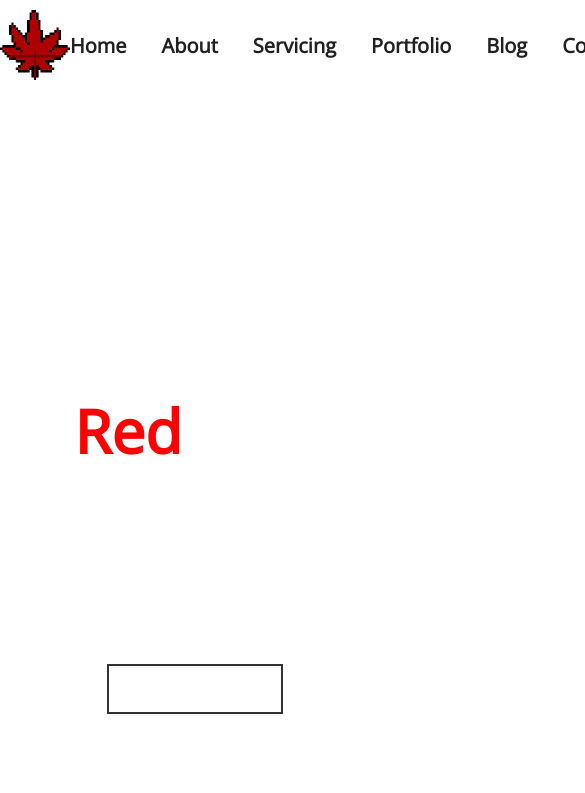
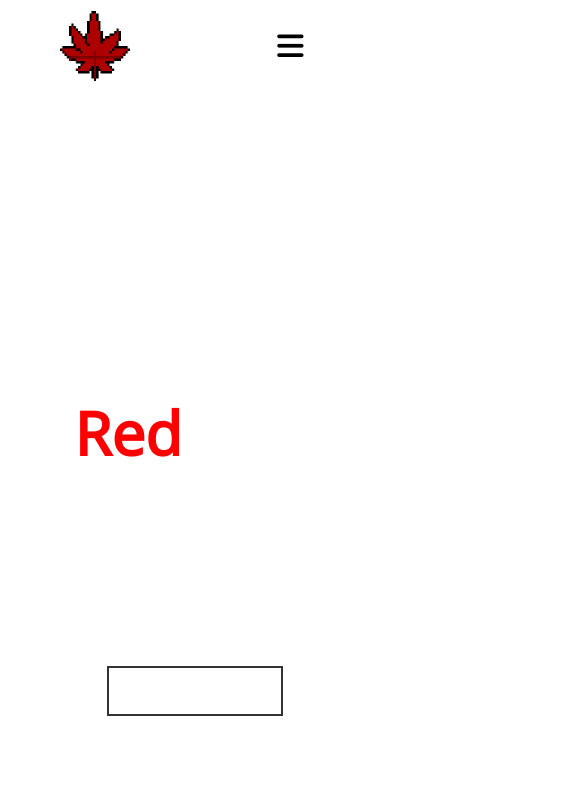
Before and after one commit to Joulence/RedLeaf, a plain HTML site: page index.html in a window 390 px wide. Shown: the top 793 px of the page, 585 px wide, since content can reach past the window. Drawn offline with nearby package versions, Linux system fonts and the light colour scheme.

Commit message:
Add files via upload

```diff
--- a/css/header.css
+++ b/css/header.css
@@ -46,3 +46,80 @@
         -ms-transform: scale(1.2);
             transform: scale(1.2);
 }
+
+.sidebar {
+    height: 100%; /* 100% Full-height */
+    width: 0; /* 0 width - change this with JavaScript */
+    position: fixed; /* Stay in place */
+    z-index: 1; /* Stay on top */
+    top: 0;
+    right: 0;
+    background-color: #111; /* Black*/
+    overflow-x: hidden; /* Disable horizontal scroll */
+    padding-top: 60px; /* Place content 60px from the top */
+    transition: 0.5s; /* 0.5 second transition effect to slide in the sidebar */
+  }
+
+  /* The sidebar links */
+  .sidebar a {
+    padding: 8px 8px 8px 32px;
+    text-decoration: none;
+    font-size: 25px;
+    color: #818181;
+    display: block;
+    transition: 0.3s;
+  }
+
+  /* When you mouse over the navigation links, change their color */
+  .sidebar a:hover {
+    color: #f1f1f1;
+  }
+
+  /* Position and style the close button (top right corner) */
+  .sidebar .closebtn {
+    position: absolute;
+    top: 0;
+    right: 25px;
+    font-size: 36px;
+    margin-left: 50px;
+  }
+
+  /* The button used to open the sidebar */
+  .openbtn {
+    cursor: pointer;
+    border: none;
+    background: unset;
+  }
+
+  /* Style page content - use this if you want to push the page content to the right when you open the side navigation */
+  .mainBar {
+    transition: margin-left .5s; /* If you want a transition effect */
+    padding: 20px;
+    display: none;
+  }
+
+  .fa-bars {
+    color: black;
+    font-size: 30px;
+  }
+
+  /* On smaller screens, where height is less than 450px, change the style of the sidenav (less padding and a smaller font size) */
+  @media screen and (max-height: 450px) {
+    .sidebar {padding-top: 15px;}
+    .sidebar a {font-size: 18px;}
+  }
+
+  @media (max-width: 700px) {
+      .header_links {
+        display: none;
+      }
+
+      .mainBar {
+        display: block;
+      }
+
+      .header {
+        top: 0;
+        position: sticky;
+      }
+    }
--- a/index.html
+++ b/index.html
@@ -20,6 +20,7 @@
     </head>
 
     <body>
+        <main class="main">
 
         <header class="header">
 
@@ -33,11 +34,25 @@
                     <a class="header_link" href="#">Blog</a>
                     <a class="header_link" href="#">Contact</a>
                 </div>
+
+                <div id="mySidebar" class="sidebar">
+                    <a href="javascript:void(0)" class="closebtn" onclick="closeNav()">&times;</a>
+                    <a href="#">Home</a>
+                    <a href="#">About</a>
+                    <a href="#">Servicing</a>
+                    <a href="#">Portfolio</a>
+                    <a href="#">Blog</a>
+                    <a href="#">Contact</a>
+                  </div>
+
+                  <div class="mainBar" id="main">
+                    <button class="openbtn" onclick="openNav()"><i class="fas fa-bars"></i></button>
+                  </div>
            </nav>
 
         </header>
 
-        <main class="main">
+
 
             <div class="start">
                 <div class="start_intro">
@@ -60,6 +75,6 @@
 
             </div>
         </main>
-
+        <script src="js/openav.js"></script>
     </body>
 </html>
--- /dev/null
+++ b/js/openav.js
@@ -0,0 +1,11 @@
+/* Set the width of the sidebar to 250px and the left margin of the page content to 250px */
+function openNav() {
+  document.getElementById("mySidebar").style.width = "255px";
+  document.getElementById("main").style.marginLeft = "105px";
+}
+
+/* Set the width of the sidebar to 0 and the left margin of the page content to 0 */
+function closeNav() {
+  document.getElementById("mySidebar").style.width = "0";
+  document.getElementById("main").style.marginLeft = "0";
+}
```
